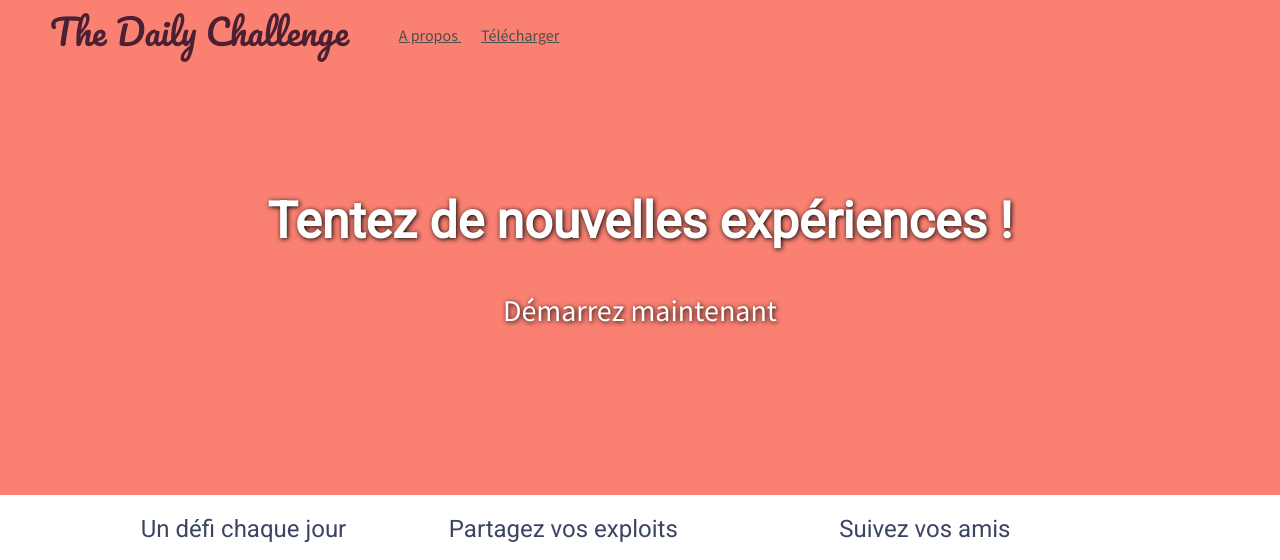
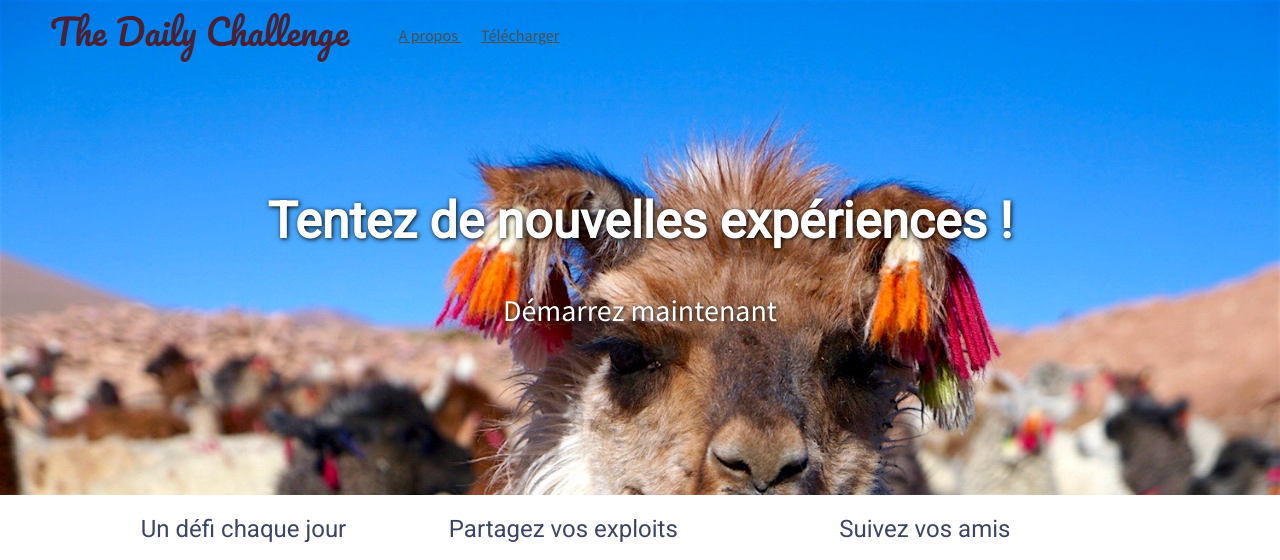
Before and after one commit to Palomarobert/dailychallenge, a plain HTML site: page index.html in a window 1280 px wide. Shown: the top 560 px of the page. Drawn offline with Linux system fonts and the light colour scheme.

Commit message:
cours27WIP

```diff
--- a/style.css
+++ b/style.css
@@ -51,7 +51,7 @@ a:hover {
 
 /* Mis en forme de la baseline */
 #baseline{
-  background-color: #fa8072;
+  background-image: url(images/lamazoom.jpg);
   text-align: center;
   background-size: cover;
   padding: 150px;
@@ -85,7 +85,7 @@ a:hover {
   width: 80%;
   display:flex;
   flex-wrap: wrap;
-  justify-content: center
+  justify-content: center;
 }
 
 nav li {
```
Also changed, not shown: images/lamazoom.jpg (added).
